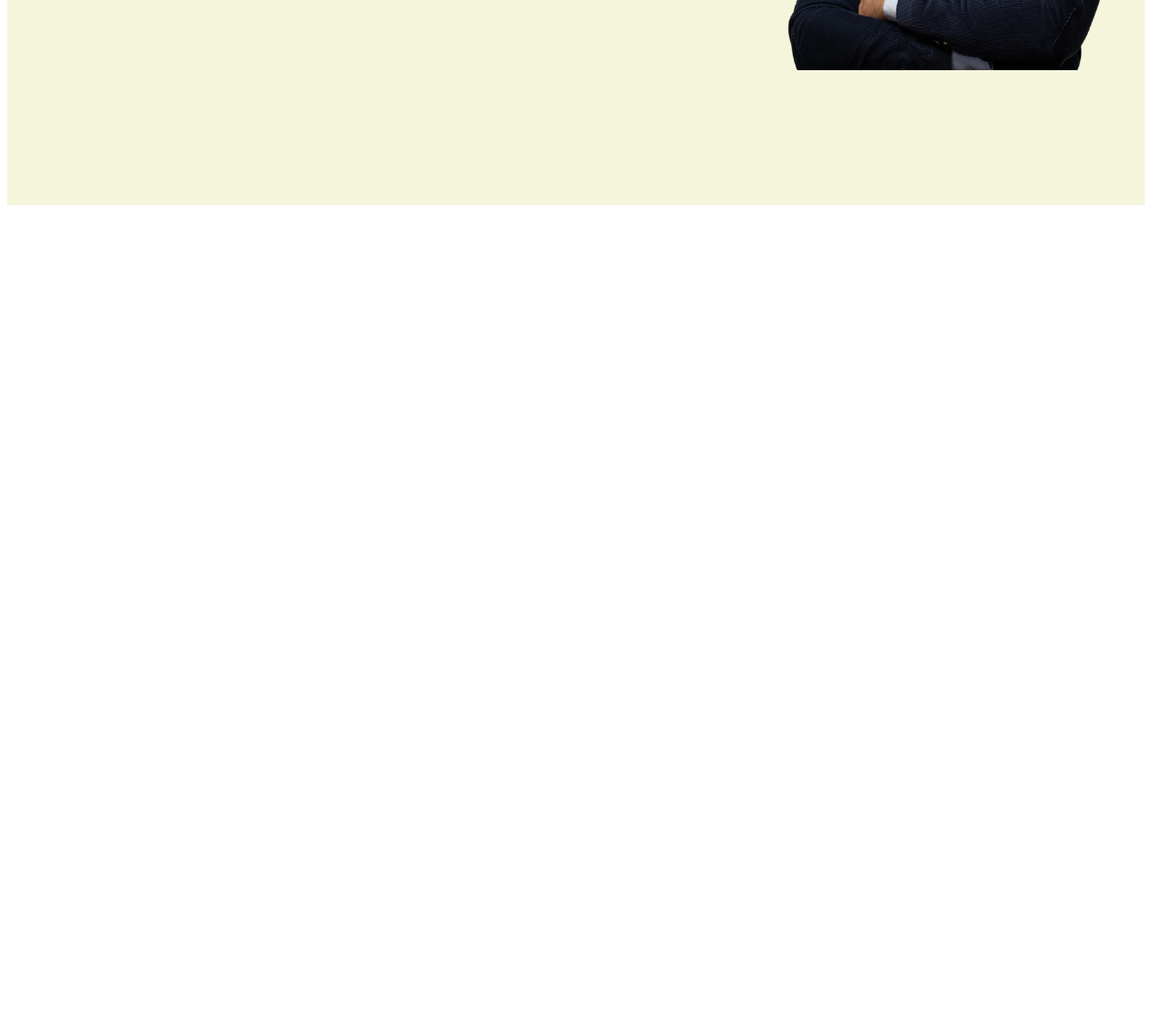
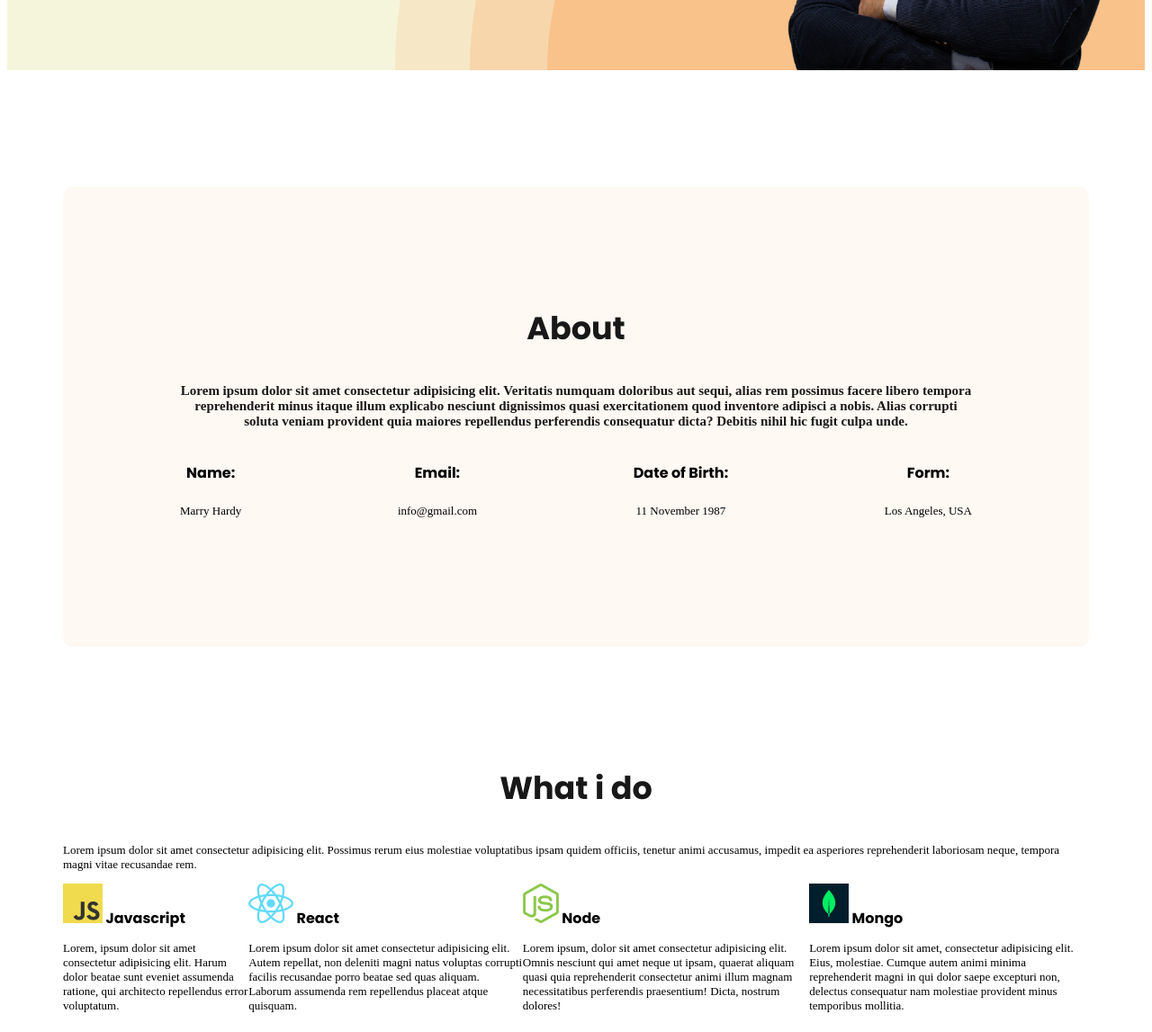
Before and after one commit to Najmul200/web-daveloper-at, a plain HTML site: page index.html in a window 1280 px wide. Shown: the part 581-1728 px from the top of the page at 90% size. Before the commit the page ends 817 px from the top, so only its background shows below. Drawn offline with Linux system fonts and the light colour scheme.

Commit message:
create the section-title

```diff
--- a/index.html
+++ b/index.html
@@ -33,7 +33,62 @@
     </header>
 
     <main>
+            <section class="about">
+            <h3 class="section-title">About</h3>
+            <p class="section-description">Lorem ipsum dolor sit amet consectetur adipisicing elit. Veritatis numquam doloribus aut sequi, alias rem possimus facere libero tempora reprehenderit minus itaque illum explicabo nesciunt dignissimos quasi exercitationem quod inventore adipisci a nobis. Alias corrupti soluta veniam provident quia maiores repellendus perferendis consequatur dicta? Debitis nihil hic fugit culpa unde.</p>
 
+            <div class="about-infocontainer">
+                <div class="about-info">
+                    <h4 class="info-title">Name:</h4>
+                    <p class="info-description">Marry Hardy</p>
+                </div>
+                <div class="about-info">
+                    <h4 class="info-title">Email:</h4>
+                    <p class="info-description">info@gmail.com</p>
+                </div>
+                <div class="about-info">
+                    <h4 class="info-title">Date of Birth:</h4>
+                    <p class="info-description">11 November 1987</p>
+                </div>
+                <div class="about-info">
+                    <h4 class="info-title">Form:</h4>
+                    <p class="info-description">Los Angeles, USA</p>
+                </div>
+            </div>
+        </section>
+
+        <section>
+            <h3 class="section-title">What i do</h3>
+            <h3 class="section-description"></h3>
+            <p>Lorem ipsum dolor sit amet consectetur adipisicing elit. Possimus rerum eius molestiae voluptatibus ipsam quidem officiis, tenetur animi accusamus, impedit ea asperiores reprehenderit laboriosam neque, tempora magni vitae recusandae rem.</p>
+
+            <div class="skills-container">
+                <div class="skil">
+                    <img src="images/icons/js.png" alt="">
+                    <h3-title>Javascript</h3-title>
+                    <p class="skill-descripetion">
+                        Lorem, ipsum dolor sit amet consectetur adipisicing elit. Harum dolor beatae sunt eveniet assumenda ratione, qui architecto repellendus error voluptatum.
+                    </p>
+                </div>
+                <div class="skil">
+                    <img src="images/icons/react.png" alt="">
+                    <h3-title>React</h3-title>
+                    <p class="skill-descripetion">Lorem ipsum dolor sit amet consectetur adipisicing elit. Autem repellat, non deleniti magni natus voluptas corrupti facilis recusandae porro beatae sed quas aliquam. Laborum assumenda rem repellendus placeat atque quisquam.</p>
+                </div>
+                <div class="skil">
+                    <img src="images/icons/nodejs.png" alt="">
+                    <h3-title>Node</h3-title>
+                    <p class="skill-descripetion">Lorem ipsum, dolor sit amet consectetur adipisicing elit. Omnis nesciunt qui amet neque ut ipsam, quaerat aliquam quasi quia reprehenderit consectetur animi illum magnam necessitatibus perferendis praesentium! Dicta, nostrum dolores!</p>
+                </div>
+                <div class="skil">
+                    <img src="images/icons/mongo.png" alt="">
+                    <h3-title>Mongo</h3-title>
+                    <p class="skill-descripetion">
+                        Lorem ipsum dolor sit amet, consectetur adipisicing elit. Eius, molestiae. Cumque autem animi minima reprehenderit magni in qui dolor saepe excepturi non, delectus consequatur nam molestiae provident minus temporibus mollitia.
+                    </p>
+                </div>
+            </div>
+        </section>
     </main>
 
     <footer>
--- a/styles/portfolio.css
+++ b/styles/portfolio.css
@@ -26,6 +26,7 @@ color: #FD6E0A;
     color: #181818;
     font-size: 45px;
     font-weight: 800;
+    margin-left: 150px;
 }
 nav > ul{
     display: flex;
@@ -42,12 +43,68 @@ nav a{
 
 header{
     background-color: beige;
+    background-image: url(../images/header_bg.png);
+    background-repeat: no-repeat;
+    background-position: bottom right;
 }
 .banner{
-    padding: 30px 30px 150px;
+    padding: 30px 30px 0px 150px;
     display: flex;
     align-items: center;
 }
 .profile-picture{
     width: 400px;
 }
+
+.banner-greeting{
+    font-size: 45px;
+    color: #474474;
+    margin-bottom: 0;
+}
+
+.babanner-title{
+    font-size: 85px;
+    font-weight: 700;
+    margin-top: 20px;
+}
+p{
+    font-size: small;
+    font-family: serif;
+}
+
+.about{
+    padding: 130px;
+    border-radius: 10px;
+    background: #FFF8F3;
+    margin: 130px 0px;
+    text-align: center;
+}
+.section-title{
+    color: #181818;
+    text-align: center;
+    font-size: 35px;
+    font-weight: 700;
+    margin-top: 0;
+}
+.section-description{
+    color: #181818;
+    text-align: center;
+    font-size: 15px;
+    font-weight: 700;
+    margin-bottom: 20;
+}
+main{
+    max-width: 1140px;
+    margin: 0 auto;
+}
+.about-infocontainer{
+display: flex;
+justify-content: space-between;
+}
+.about-info{
+    text-align: center;
+}
+
+.skills-container{
+    display: flex;
+}
```
